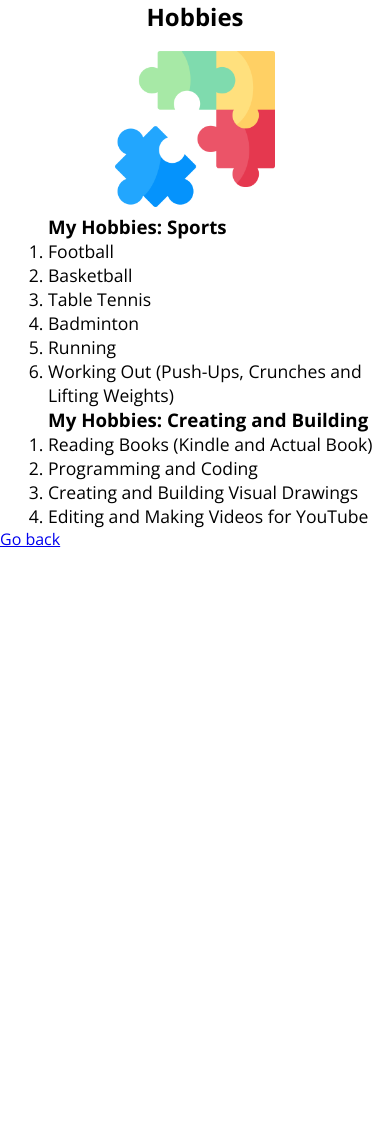
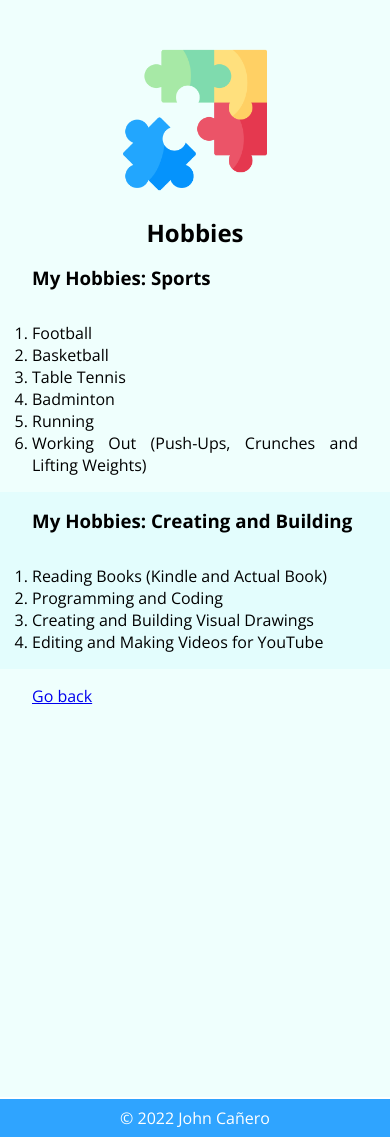
Before and after one commit to johncanero/JohnCaneroCV, a plain HTML site: page hobbies.html in a window 390 px wide. Before the commit the page ends 844 px from the top, so only its background shows below. Drawn offline with nearby package versions, Linux system fonts and the light colour scheme.

Commit message:
Fix Media Query Contents for Mobile

```diff
--- a/css/style2.css
+++ b/css/style2.css
@@ -60,6 +60,19 @@ body {
   }
 
 
+  .paragraphPadding3 {
+    margin-left: 2em;
+    margin-right: 2em;
+    padding-top: 1em;
+    padding-bottom: 100%;
+    text-align: left;
+  }
+
+
+
+
+
+
 /* Input */
 input[type=text] {
     width: 100%;
@@ -110,6 +123,12 @@ input[type=text] {
 }
 
 
+.puzzleIcon {
+    margin-top: 3em;
+    margin-bottom: 1.5em;
+    width: 9em;
+}
+
 
 
 
@@ -118,126 +137,3 @@ input[type=text] {
 
 
 /* Hobbies */
-
-
-.flex-containerHobbies1 {
-    display: flex;
-    flex-direction: column;
-}
-
-
-        .flex-containerHobbies1-item1 {
-            text-align: center;
-        }
-
-        .flex-containerHobbies1-item2 {
-            padding-left: 1em;
-        }
-
-
-        .puzzleIcon {
-            width: 8em;
-        }
-
-
-        /* Tablet */
-        @media only screen
-        and (min-device-width: 768px)
-        and (max-device-width: 1024px) {
-
-
-            .puzzleIcon {
-                padding-top: 1em;
-                width: 10em;
-            }
-
-
-            .flex-containerHobbies1-item2 {
-                padding-left: 3em;
-            }
-        }
-
-
-          /* Desktop */
-          @media only screen
-          and (min-device-width: 1024px) {
-
-
-              .puzzleIcon {
-                  padding-top: 1em;
-                  width: 11em;
-              }
-
-
-              .flex-containerHobbies1-item2 {
-                  padding-left: 10em;
-              }
-
-              li {
-                font-size: 1.2em;
-              }
-          }
-
-
-
-
-
-
-
-.flex-containerHobbies2 {
-     display: flex;
-     flex-direction: column;
-}
-
-
-
-.flex-containerHobbies2-item1 {
-    padding-left: 1em;
-}
-
-.flex-containerHobbies2-item2 {
-    padding-left: 1em;
-}
-
-
-
-/* Tablet */
-@media only screen
-and (min-device-width: 768px)
-and (max-device-width: 1024px) {
-
-    .flex-containerHobbies2-item1 {
-        padding-left: 3em;
-    }
-
-    .flex-containerHobbies2-item2 {
-        padding-left: 3em;
-    }
-
-    ol {
-        font-size: 1.1em;
-    }
-
-}
-
-
-
-
-
-/* Desktop */
-@media only screen
-and (min-device-width: 1024px) {
-
-    .flex-containerHobbies2-item1 {
-        padding-left: 10em;
-    }
-
-    .flex-containerHobbies2-item2 {
-        padding-left: 10em;
-    }
-
-    ol {
-        font-size: 1.2em;
-    }
-
-}
--- a/hobbies.html
+++ b/hobbies.html
@@ -28,18 +28,19 @@
 <body>
 
 
-
+  <!-- HOBBIES: SPORTS -->
   <section>
-    <div class="flex-containerHobbies1">
-        <div class="flex-containerHobbies1-item1">
+    <div class="backgroundContainer2">
+        <div class="flex-container1">
+          <img class="puzzleIcon" src="images/puzzle.png" alt="puzzle.png">
           <h1>Hobbies</h1>
-
-          <img class="puzzleIcon" src="images/puzzle.png" alt="puzzle.png">
         </div>
 
 
-        <div class="flex-containerHobbies1-item2">
+        <div class="paragraphPadding">
           <h3>My Hobbies: Sports</h3>
+        </div>
+        <div class="paragraphPadding">
           <ol>
             <li>Football</li>
             <li>Basketball</li>
@@ -53,30 +54,40 @@
   </section>
 
 
+  <!-- HOBBIES: CREATING AND BUILDING -->
   <section>
-    <div class="flex-containerHobbies2">
-          <div class="flex-containerHobbies2-item1">
+    <div class="backgroundContainer1">
+        <div class="paragraphPadding">
           <h3>My Hobbies: Creating and Building</h3>
         </div>
 
-          <div class="flex-containerHobbies2-item2">
-            <ol>
-              <li>Reading Books (Kindle and Actual Book)</l>
+
+          <ol class="paragraphPadding">
+            <li>Reading Books (Kindle and Actual Book)</lI>
             <li>Programming and Coding</li>
             <li>Creating and Building Visual Drawings</li>
             <li>Editing and Making Videos for YouTube</li>
           </ol>
     </div>
-    </div>
   </section>
 
-
-
-  <footer>
-      <div class="footerGoBack">
+  <!-- HOME: GO BACK -->
+  <section>
+    <div class="backgroundContainer2 goBackPadding">
+      <div class="paragraphPadding3">
         <a href="index.html">Go back</a>
      </div>
+    </div>
+
+      <!-- FOOTER -->
+    <footer>
+      <div class="footer">
+        <p class="copyright">© 2022 John Cañero</p>
+      </div>
   </footer>
+
+  </section>
+
 
 
 </body>
```
Also changed, not shown: contact me.html (+6 -5 lines), index.html (+5 -5 lines). Lines whose indentation alone changed are shown as unchanged.
